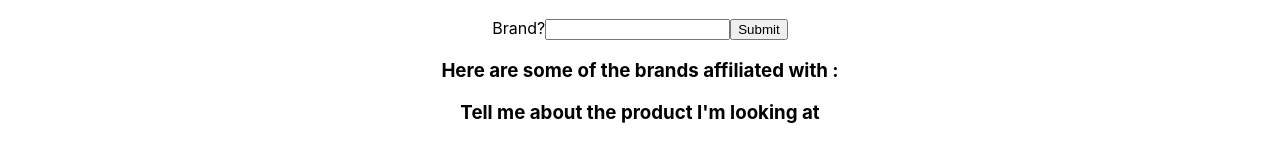
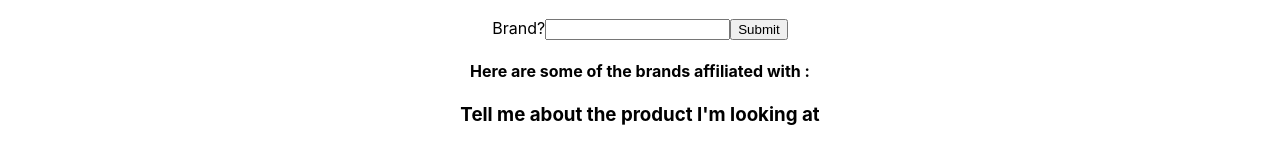
Before and after one commit to lindentree/KnowTheBrand, a React (Create React App) app: page / in a window 1280 px wide. Shown: the part 198-341 px from the top of the page. Built offline with nearby package versions, Linux system fonts and the light colour scheme; no server answers; what @condenast/xml-to-react would draw is missing.

Commit message:
format search result

```diff
--- a/src/components/TextInput.js
+++ b/src/components/TextInput.js
@@ -11,6 +11,7 @@ export default function TextInput(props) {
   const [served, setServed] = useState('');
 
   const handleChange = (event) => {
+
     setBrand(event.target.value);
   }
 
@@ -47,8 +48,8 @@ export default function TextInput(props) {
 
     axios.get(`api/food/${search_term}`)
       .then(response => {
-        alert(response.data.brands)
-        setServed(JSON.stringify(response.data));
+        let results = response.data[0].brands;
+        setServed(JSON.stringify(results));
       });
   }
 
@@ -67,7 +68,7 @@ export default function TextInput(props) {
       </form>
 
       <div>
-        <h3>Here are some of the brands affiliated with {brand}: {served}</h3>
+        <h4>Here are some of the brands affiliated with {brand.charAt(0).toUpperCase() + brand.slice(1)}: {served}</h4>
       </div>
     </div>
 
```
